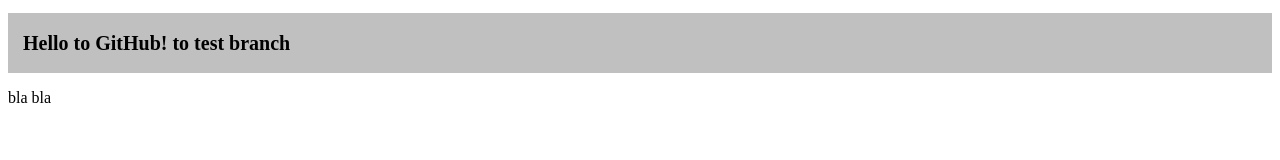
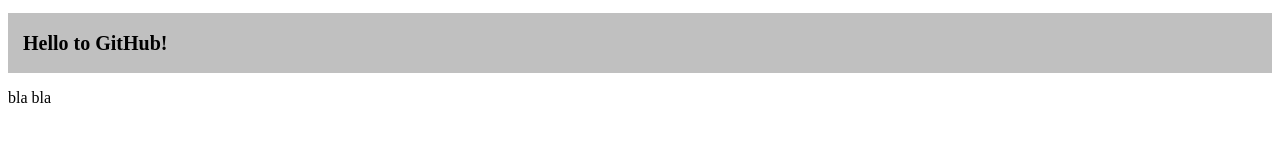
Before and after one commit to zenterua/AngularGit, an Angular app: page / in a window 1280 px wide. Shown: the top 160 px of the page. Built offline with nearby package versions, Linux system fonts and the light colour scheme.

Commit message:
Revert "add new text"
This reverts commit ddd5c66d8453c24739d93319f5f12e3778a43b63.

```diff
--- a/src/app/home/home.component.html
+++ b/src/app/home/home.component.html
@@ -1,2 +1,2 @@
-<h1>Hello to GitHub! to test branch</h1>
+<h1>Hello to GitHub!</h1>
 <p>bla bla</p>
```
